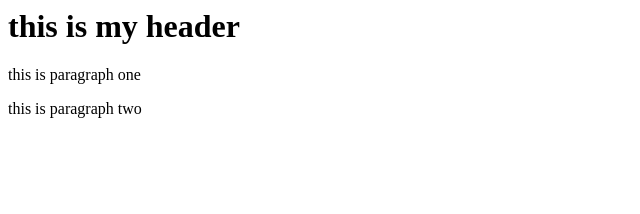
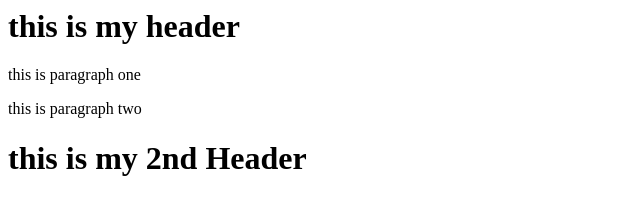
Before and after one commit to lama000/Myproject, a plain HTML site: page index.html in a window 1280 px wide. Shown: the whole page, without its empty margins (0-640 px from the left). Drawn offline with Linux system fonts and the light colour scheme.

Commit message:
added 2nd H1 tag

```diff
--- a/index.html
+++ b/index.html
@@ -7,5 +7,7 @@
 	<H1> this is my header </H1>
 	<p> this is paragraph one </p>
 	<p> this is paragraph two </p>
+		<H1> this is my 2nd Header </H1>
+
 	</BODY>
 </html>
```
